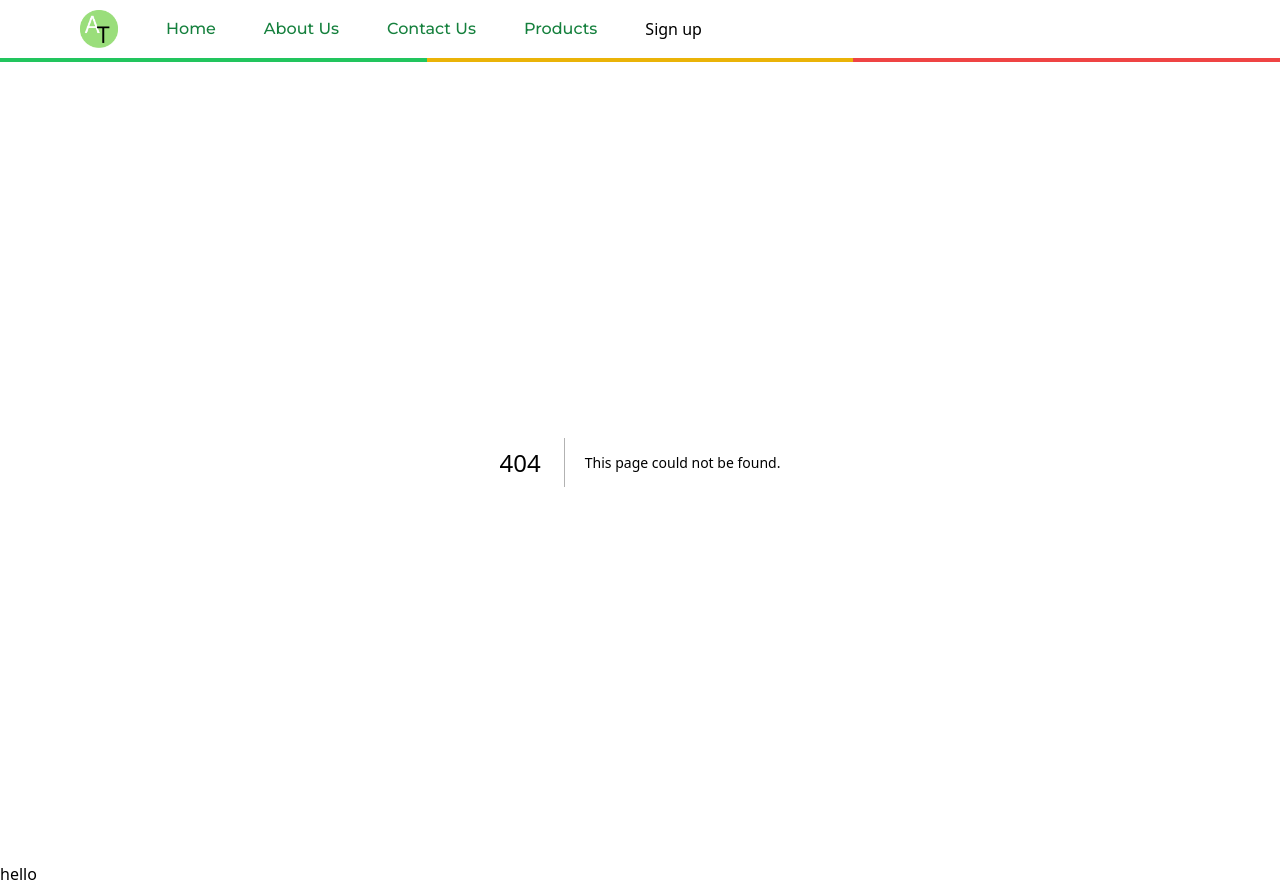
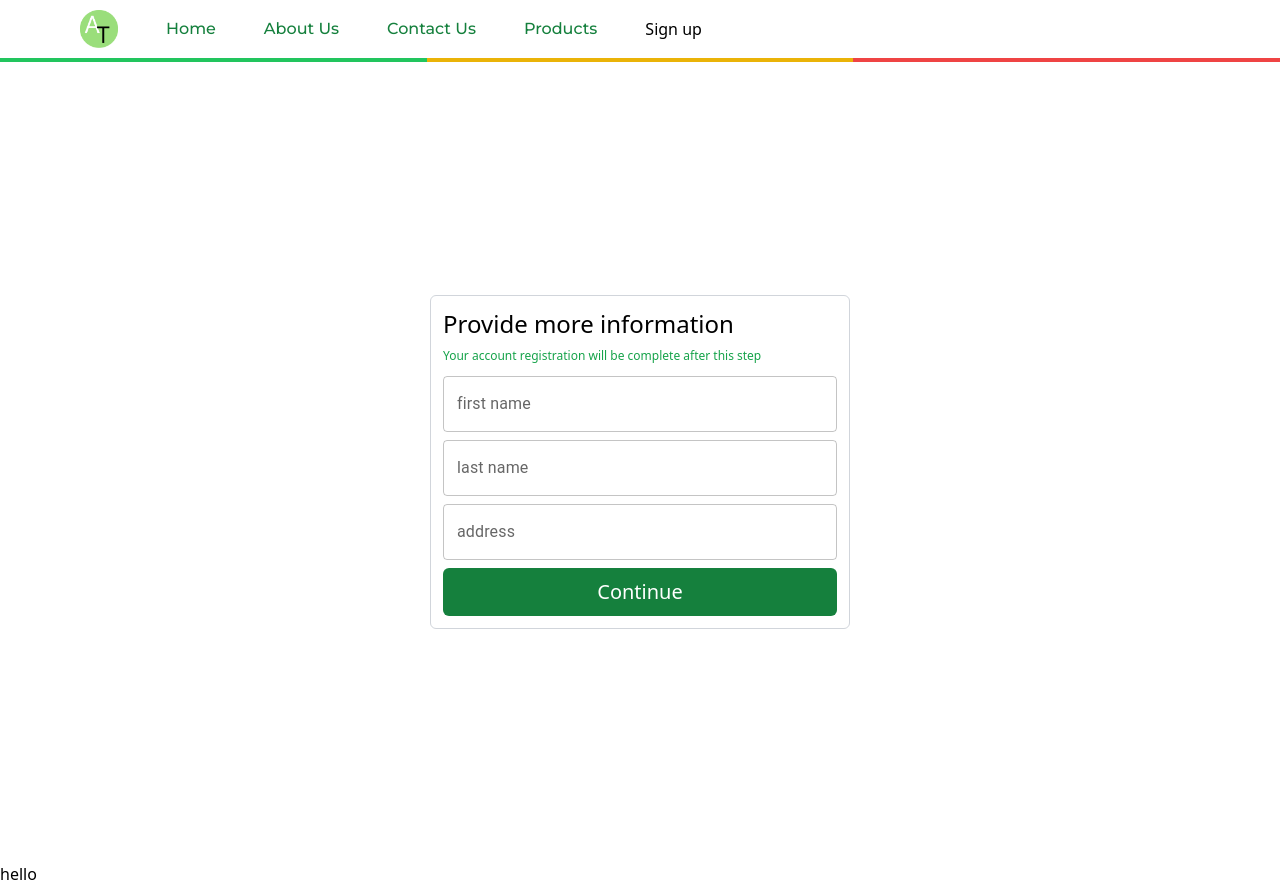
Before and after one commit to earlycodetech/agrotrade, a Next.js app: page /auth/continue-registration in a window 1280 px wide. Before the commit this address had no page. Built offline with nearby package versions, Linux system fonts and the light colour scheme.

Commit message:
continue reg

```diff
--- /dev/null
+++ b/pages/auth/continue-registration.js
@@ -0,0 +1,57 @@
+import { useState } from "react";
+import Head from "next/head";
+import { TextField } from "@mui/material";
+import { useFormik } from "formik";
+
+export default function ContinueReg () {
+
+    const {handleBlur,handleChange, handleSubmit,touched,errors} = useFormik({
+        initialValues:{},
+        onSubmit: () => {},
+        validationSchema:null,
+    });
+
+    return (
+        <>
+        <Head>
+            <title>Continue Registration | AgroTrade</title>
+        </Head>
+        <main className="h-screen flex justify-center items-center py-20 px-3 md:px-0">
+            <div className="w-full md:w-[420px] flex flex-col gap-3 border border-gray-300 rounded-md p-3">
+                <div className="flex flex-col gap-5 md:gap-3">
+                    <div className="flex flex-col gap-2">
+                        <h2 className="text-2xl">Provide more information</h2>
+                        <p className="text-xs text-green-600">Your account registration will be complete after this step</p>
+                    </div>
+
+                    <form>
+                        <div className="mb-2">
+                            <TextField className="w-full" variant="outlined" label="first name"/>
+                        </div>
+
+                        <div className="mb-2">
+                            <TextField className="w-full" variant="outlined" label="last name"/>
+                        </div>
+
+                        <div className="mb-2">
+                            <TextField multiline={true} className="w-full" type="text" variant="outlined" label="address"/>
+                        </div>
+
+                        {/* {tab == 'farmer'
+                        ? <div className="mb-2">
+                            <TextField className="w-full" variant="outlined" label="company name"/>
+                        </div>
+                        : null} */}
+
+                        <button className="h-[48px] w-full flex justify-center items-center bg-green-700 text-white text-xl rounded-md">Continue</button>
+                    </form>
+                </div>
+            </div>
+        </main>
+        </>
+    )
+}
+
+const styles = {
+    tabColor:'border-b-4 border-green-600'
+}
--- a/pages/auth/signup.js
+++ b/pages/auth/signup.js
@@ -4,9 +4,16 @@ import Image from "next/image";
 import { TextField } from "@mui/material";
 import { FcGoogle } from 'react-icons/fc';
 import { FaApple } from 'react-icons/fa';
+import { useFormik } from "formik";
 
 export default function Signup () {
     const [tab,setTab] = useState('buyer');
+
+    const {handleBlur,handleChange, handleSubmit,touched,errors} = useFormik({
+        initialValues:{},
+        onSubmit: () => {},
+        validationSchema:null,
+    });
 
     return (
         <>
```
